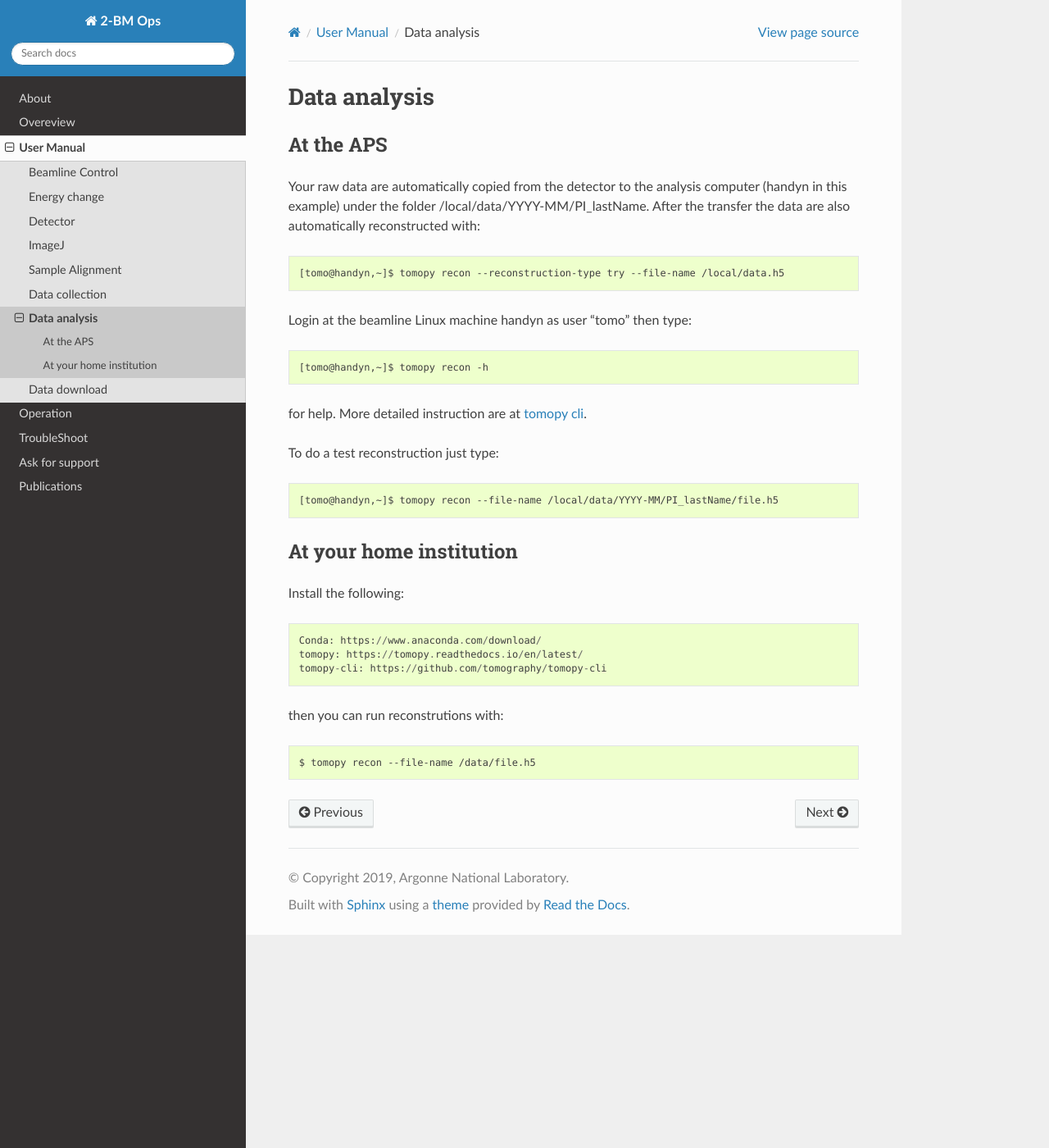
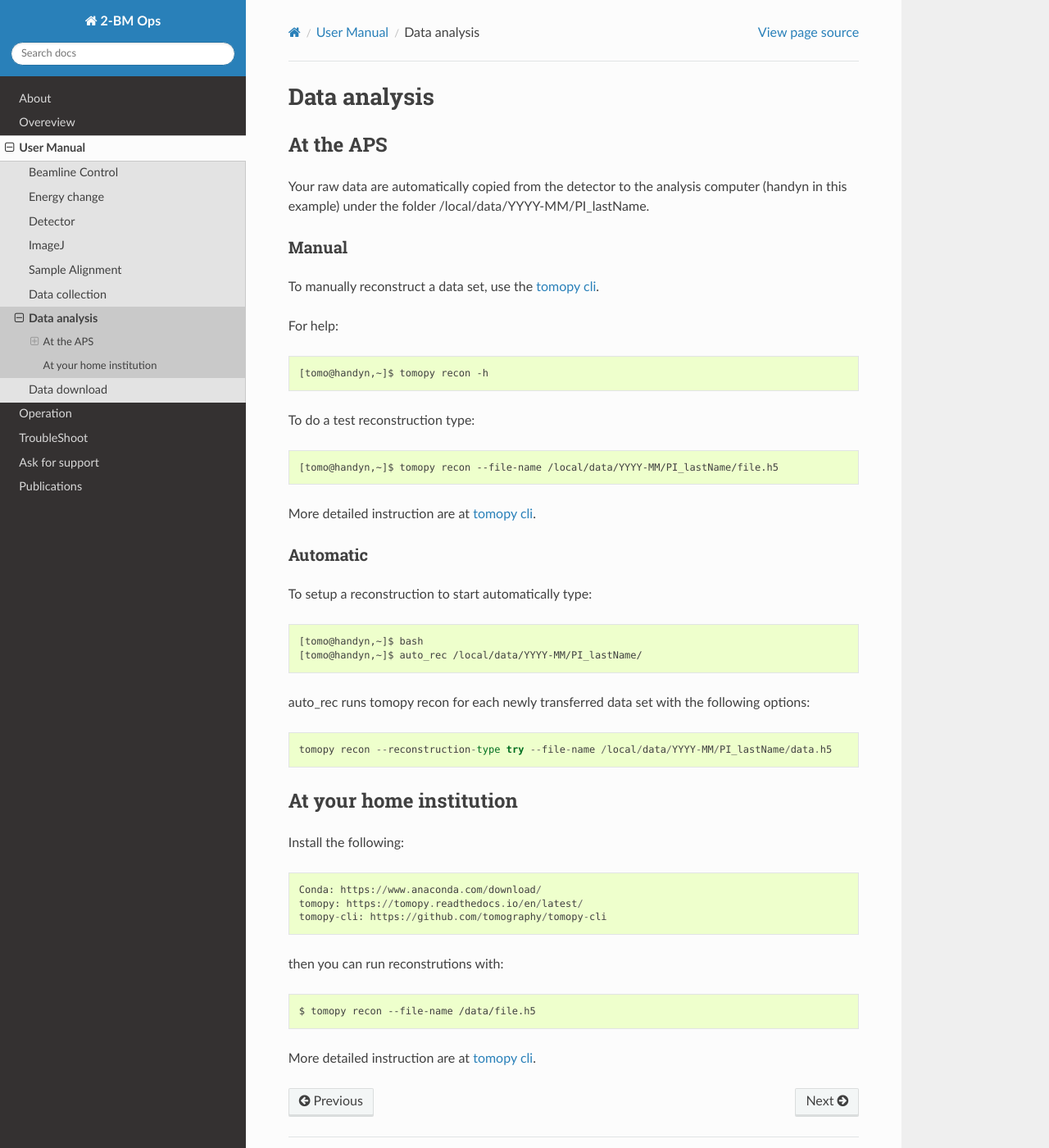
Before and after one commit to xray-imaging/2bm-docs, a Sphinx documentation site: the page built from docs/source/user/item_006.rst, in a window 1280 px wide and 1400 px high. Shown: the whole window at 82% size. Built offline with Sphinx 7.4.7 and the Read the Docs theme 2.0.0, drawn with Linux system fonts in a browser that asks for light colours; the version number could not be read and is left out.

Commit message:
update rec instructions

```diff
--- a/docs/source/user/item_006.rst
+++ b/docs/source/user/item_006.rst
@@ -4,21 +4,35 @@ Data analysis
 At the APS
 ----------
 
-Your raw data are automatically copied from the detector to the analysis computer (handyn in this example) under the folder /local/data/YYYY-MM/PI_lastName. After the transfer the data are also automatically reconstructed with::
+Your raw data are automatically copied from the detector to the analysis computer (handyn in this example) under the folder /local/data/YYYY-MM/PI_lastName.
 
-    [tomo@handyn,~]$ tomopy recon --reconstruction-type try --file-name /local/data.h5
+Manual
+~~~~~~
 
+To manually reconstruct a data set, use the `tomopy cli <https://github.com/tomography/tomopy-cli>`_.
 
-Login at the beamline Linux machine handyn as user “tomo” then type::
+For help::
 
     [tomo@handyn,~]$ tomopy recon -h
 
-
-for help. More detailed instruction are at `tomopy cli <https://github.com/tomography/tomopy-cli>`_.
-
-To do a test reconstruction just type::
+To do a test reconstruction type::
 
     [tomo@handyn,~]$ tomopy recon --file-name /local/data/YYYY-MM/PI_lastName/file.h5
+
+More detailed instruction are at `tomopy cli <https://github.com/tomography/tomopy-cli>`_.
+
+
+Automatic
+~~~~~~~~~
+
+To setup a reconstruction to start automatically type::
+
+    [tomo@handyn,~]$ bash
+    [tomo@handyn,~]$ auto_rec /local/data/YYYY-MM/PI_lastName/
+
+auto_rec runs tomopy recon for each newly transferred data set with the following options::
+
+    tomopy recon --reconstruction-type try --file-name /local/data/YYYY-MM/PI_lastName/data.h5
 
 
 At your home institution
@@ -33,3 +47,5 @@ Install the following::
 then you can run reconstrutions with::
 
     $ tomopy recon --file-name /data/file.h5
+
+More detailed instruction are at `tomopy cli <https://github.com/tomography/tomopy-cli>`_.
```
Also changed, not shown: docs/source/ops/item_002.rst (deleted, +0 -10 lines).
